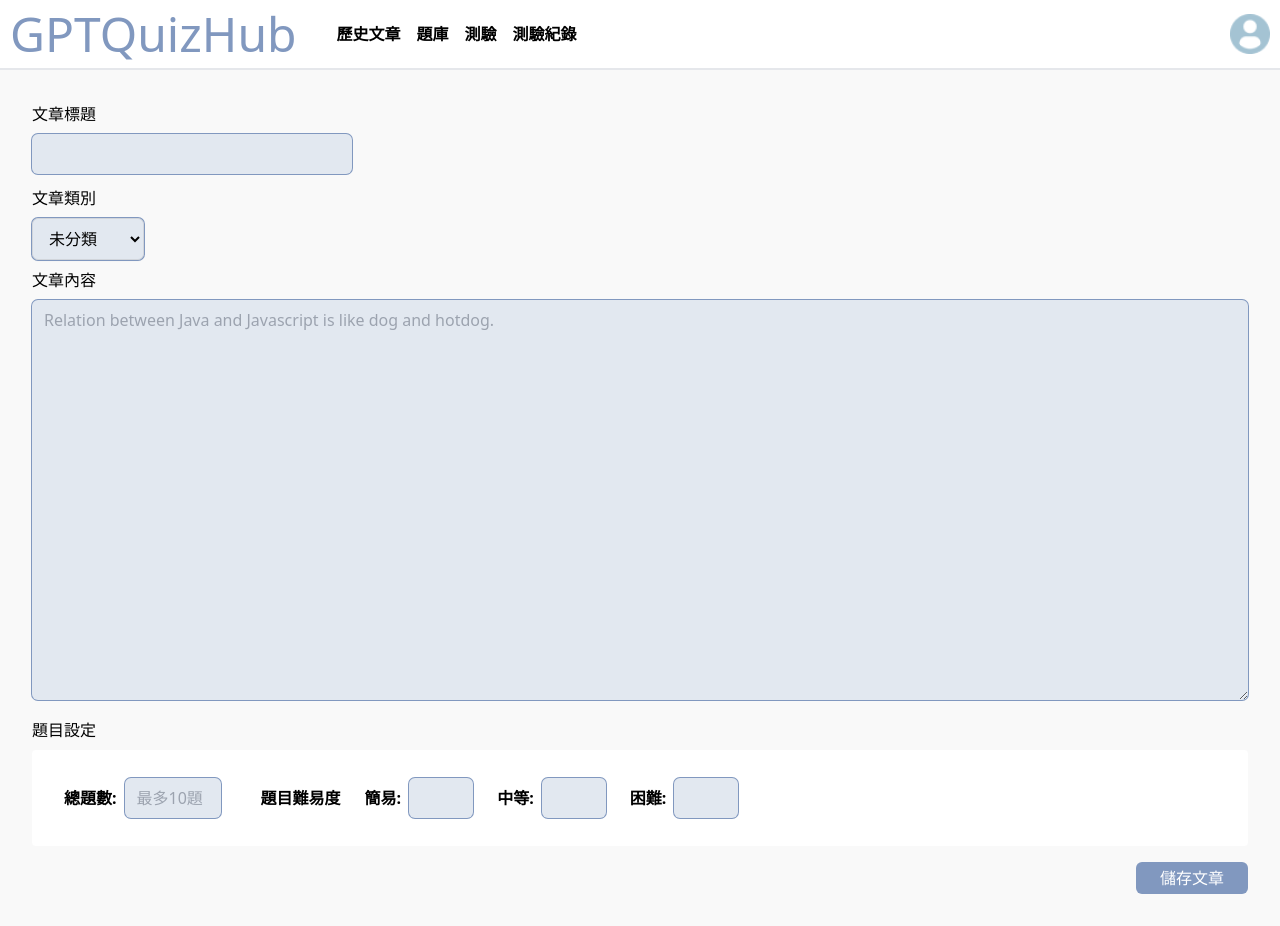
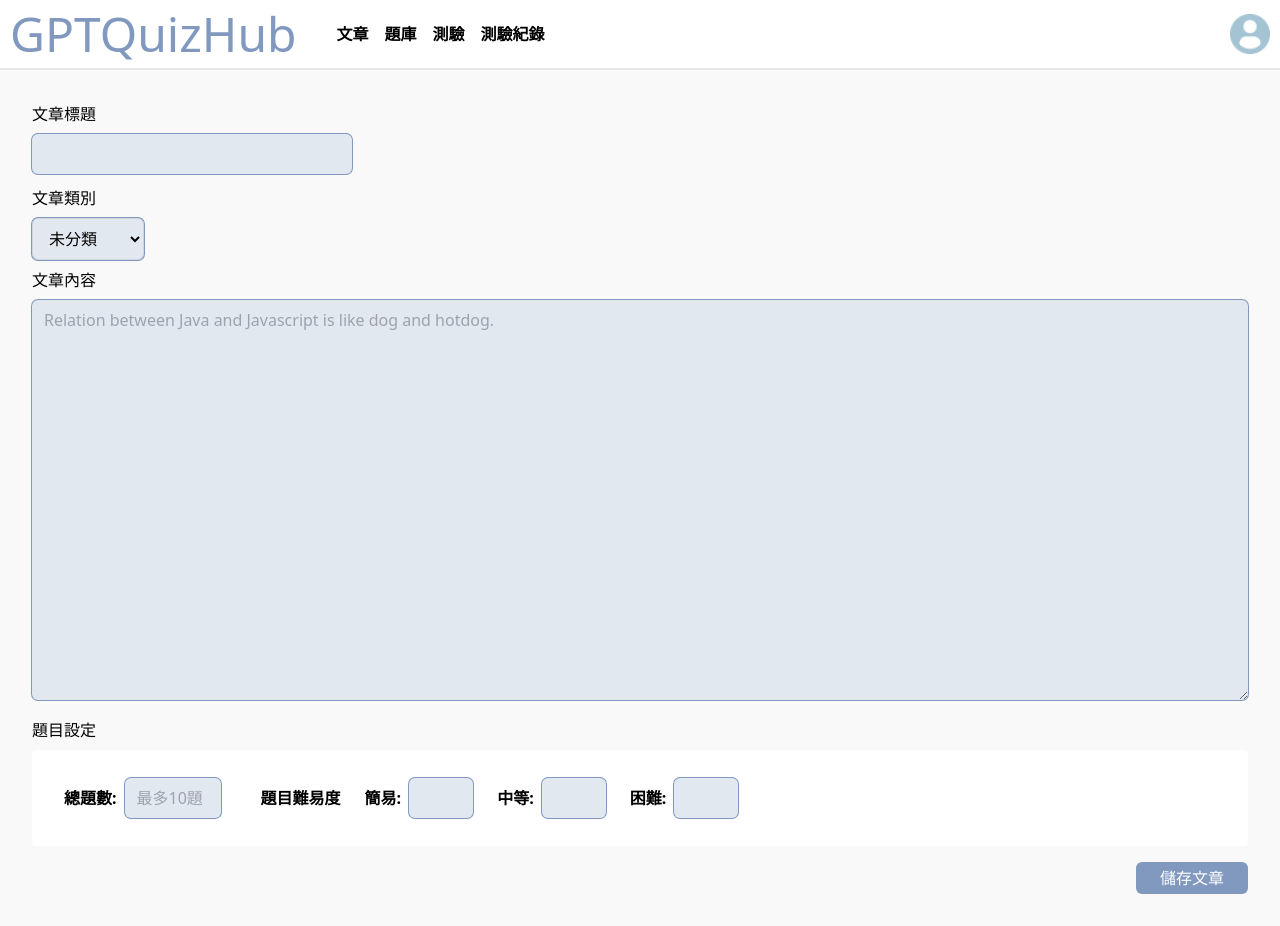
Before and after one commit to gemii0606/GPTQuizHub, a Next.js app in the folder frontend/: page / in a window 1280 px wide. Built offline with nearby package versions, Linux system fonts and the light colour scheme.

Commit message:
fix(storearticle, navbar): navbar link & test question sweetalert

```diff
--- a/frontend/components/mainpage/storearticle.jsx
+++ b/frontend/components/mainpage/storearticle.jsx
@@ -1,6 +1,16 @@
-import React from "react";
+import React, { useState } from "react";
 
 function Storearticle() {
+  const [total, setTotal] = useState(""); // 初始總題數
+  const [easy, setEasy] = useState(""); // 初始簡易題數
+  const [medium, setMedium] = useState(""); // 初始中等題數
+  const [hard, setHard] = useState("");
+  function handleTotal() {
+    const totalQuestion = easy + medium + hard;
+    if (total > 10) alert("錯誤:題目大於10題");
+    if (totalQuestion > total) alert("錯誤：簡易、中等和困難題目總數大於總題數");
+    if (totalQuestion < total) alert("錯誤：簡易、中等和困難題目總數少於總題數");
+  }
   return (
     <div className="p-8 m-0">
       <p className="mb-2 text-base">文章標題</p>
@@ -17,16 +27,33 @@ function Storearticle() {
       <p className="mt-1 mb-2 text-base">題目設定</p>
       <div className="flex items-center w-full h-24 p-2 bg-white rounded">
         <p className="ml-6 text-base font-bold">總題數:</p>
-        <input placeholder="最多10題" className="px-3 py-2 ml-2 rounded-md w-24 bg-slate-200 ring-1 ring-[#8198BF] hover:ring-2 hover:ring-[#8198BF]" />
+        <input
+          placeholder="最多10題"
+          className="px-3 py-2 ml-2 rounded-md w-24 bg-slate-200 ring-1 ring-[#8198BF] hover:ring-2 hover:ring-[#8198BF]"
+          value={total}
+          onChange={(e) => setTotal(e.target.value)}
+        />
         <p className="ml-10 text-base font-bold">題目難易度</p>
         <p className="ml-6 text-base font-bold">簡易:</p>
-        <input className="px-3 py-2 ml-2 rounded-md w-16 bg-slate-200 ring-1 ring-[#8198BF] hover:ring-2 hover:ring-[#8198BF]" />
+        <input
+          className="px-3 py-2 ml-2 rounded-md w-16 bg-slate-200 ring-1 ring-[#8198BF] hover:ring-2 hover:ring-[#8198BF]"
+          value={easy}
+          onChange={(e) => setEasy(e.target.value)}
+        />
         <p className="ml-6 text-base font-bold">中等:</p>
-        <input className="px-3 py-2 ml-2 rounded-md w-16 bg-slate-200 ring-1 ring-[#8198BF] hover:ring-2 hover:ring-[#8198BF]" />
+        <input
+          className="px-3 py-2 ml-2 rounded-md w-16 bg-slate-200 ring-1 ring-[#8198BF] hover:ring-2 hover:ring-[#8198BF]"
+          value={medium}
+          onChange={(e) => setMedium(e.target.value)}
+        />
         <p className="ml-6 text-base font-bold">困難:</p>
-        <input className="px-3 py-2 ml-2 rounded-md w-16 bg-slate-200 ring-1 ring-[#8198BF] hover:ring-2 hover:ring-[#8198BF]" />
+        <input
+          className="px-3 py-2 ml-2 rounded-md w-16 bg-slate-200 ring-1 ring-[#8198BF] hover:ring-2 hover:ring-[#8198BF]"
+          value={hard}
+          onChange={(e) => setHard(e.target.value)}
+        />
       </div>
-      <button type="button" className="block bg-[#8198BF] text-white px-6 py-1 rounded-md mt-4 ml-auto">儲存文章</button>
+      <button type="button" className="block bg-[#8198BF] text-white px-6 py-1 rounded-md mt-4 ml-auto hover:bg-[#638ace]" onClick={handleTotal}>儲存文章</button>
     </div>
   );
 }
--- a/frontend/components/navbar.jsx
+++ b/frontend/components/navbar.jsx
@@ -1,15 +1,24 @@
 import React from "react";
 import Image from "next/image";
+import Link from "next/link";
 
 const navbar = () => {
   return (
     <div className="bg-white w-full h-auto p-2.5 border-b-2 flex items-center">
       <p className="text-5xl text-[#8198BF] inter">GPTQuizHub</p>
-      <div className="h-6 ml-8 text-base font-bold">
-        <button type="button" className="ml-2 mr-2 border-[#8198BF] hover:border-b-4">歷史文章</button>
-        <button type="button" className="ml-2 mr-2 border-[#8198BF] hover:border-b-4">題庫</button>
-        <button type="button" className="ml-2 mr-2 border-[#8198BF] hover:border-b-4">測驗</button>
-        <button type="button" className="ml-2 mr-2 border-[#8198BF] hover:border-b-4">測驗紀錄</button>
+      <div className="flex h-6 ml-8 text-base font-bold">
+        <Link href="/" passHref>
+          <p className="ml-2 mr-2 border-[#8198BF] hover:border-b-4">文章</p>
+        </Link>
+        <Link href="/" passHref>
+          <p className="ml-2 mr-2 border-[#8198BF] hover:border-b-4">題庫</p>
+        </Link>
+        <Link href="/" passHref>
+          <p className="ml-2 mr-2 border-[#8198BF] hover:border-b-4">測驗</p>
+        </Link>
+        <Link href="/" passHref>
+          <p className="ml-2 mr-2 border-[#8198BF] hover:border-b-4">測驗紀錄</p>
+        </Link>
       </div>
       <Image src="/user.png" alt="User" width={40} height={40} className="ml-auto" />
     </div>
```
